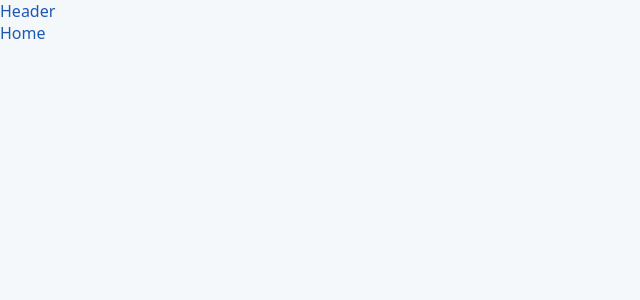
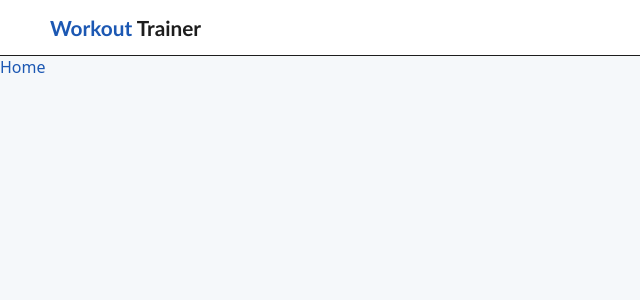
Before and after one commit to coderdal/workout-trainer, a Next.js app: page / in a window 1280 px wide. Shown: the top 300 px of the page, without its empty margins (0-640 px from the left). Built offline with nearby package versions, Linux system fonts and the light colour scheme.

Commit message:
header design

```diff
--- a/components/header.jsx
+++ b/components/header.jsx
@@ -1,7 +1,18 @@
 import React from "react";
 
+import styles from "@/styles/header.module.css";
+import Link from "next/link";
+
 const Header = () => {
-  return <div>Header</div>;
+  return (
+    <header className={styles.header}>
+      <h3 className={styles.title}>
+        <Link href={"/"}>
+          Workout <span>Trainer</span>
+        </Link>
+      </h3>
+    </header>
+  );
 };
 
 export default Header;
--- a/styles/globals.css
+++ b/styles/globals.css
@@ -2,6 +2,7 @@
   --text-color: rgb(28, 88, 179);
   --bg-color: rgb(245, 248, 250);
   --header-bg-color: rgb(255, 255, 255);
+  --dark-color: rgb(29, 29, 29);
 }
 
 * {
--- /dev/null
+++ b/styles/header.module.css
@@ -0,0 +1,30 @@
+.header {
+  width: 100%;
+  height: 56px;
+  background: var(--header-bg-color);
+  border-bottom: 0.1em solid var(--dark-color);
+  display: flex;
+  align-items: center;
+  justify-content: space-between;
+  padding: 0px 50px;
+}
+
+.title {
+  font-size: 1.3em;
+  font-family: "Gill Sans", "Gill Sans MT", Calibri, "Trebuchet MS", sans-serif;
+}
+
+.title > a {
+  text-decoration: none;
+  color: var(--text-color);
+}
+
+.title > a > span {
+  color: var(--dark-color);
+}
+
+@media screen and (max-width: 615px) {
+  .header {
+    padding: 0px 20px;
+  }
+}
```
